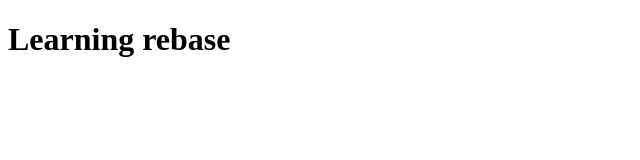
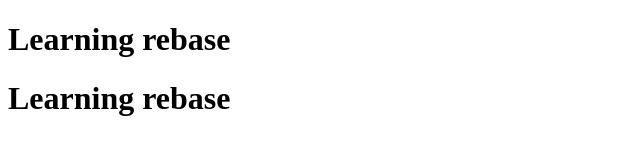
Before and after one commit to llllpjtj7yb-netizen/git_rebase1, a plain HTML site: page index.html in a window 1280 px wide. Shown: the whole page, without its empty margins (0-640 px from the left). Drawn offline with Linux system fonts and the light colour scheme.

Commit message:
develop: chaned file

```diff
--- a/index.html
+++ b/index.html
@@ -7,5 +7,6 @@
 </head>
 <body>
     <h1>Learning rebase</h1>
+    <h1>Learning rebase</h1>
 </body>
 </html>
```
